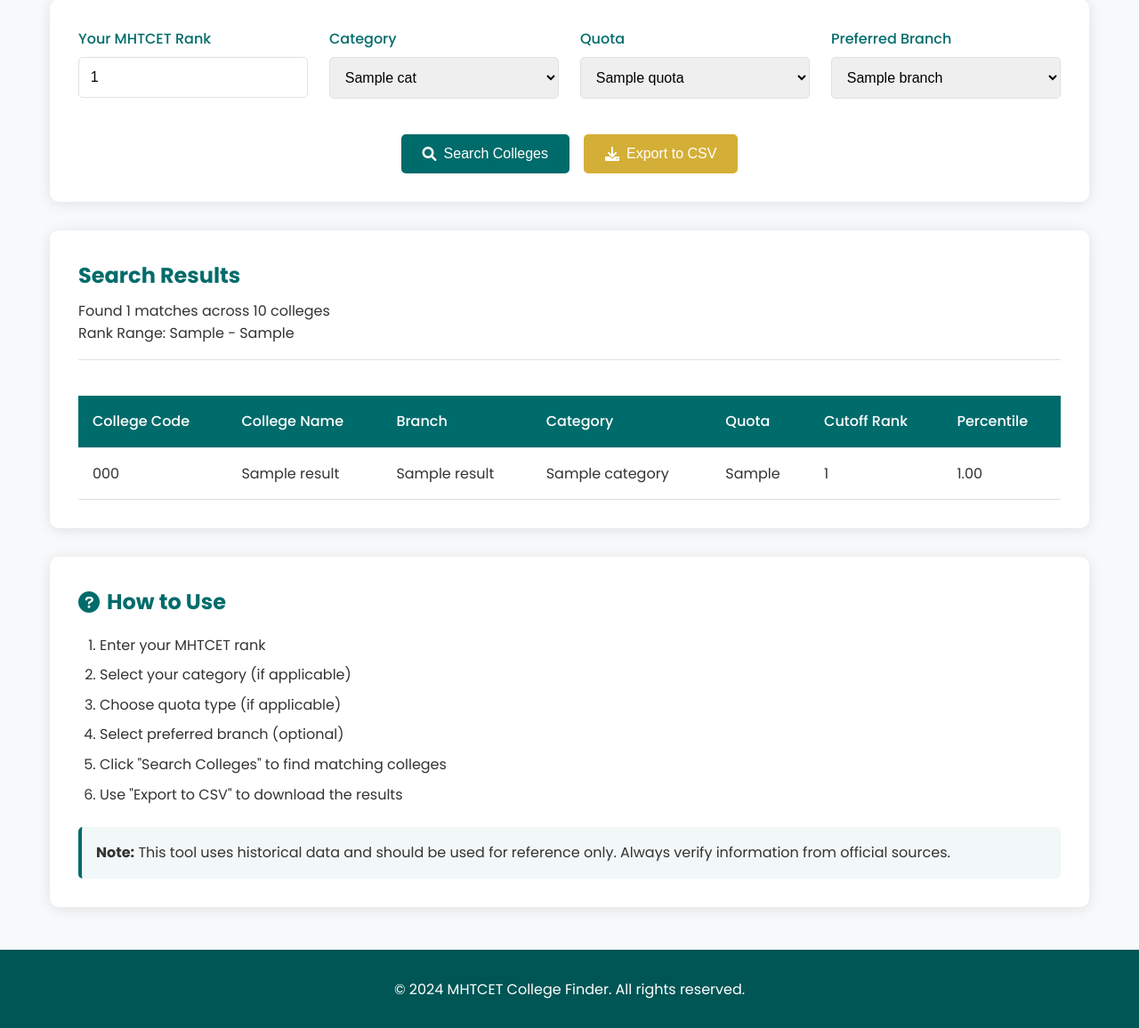
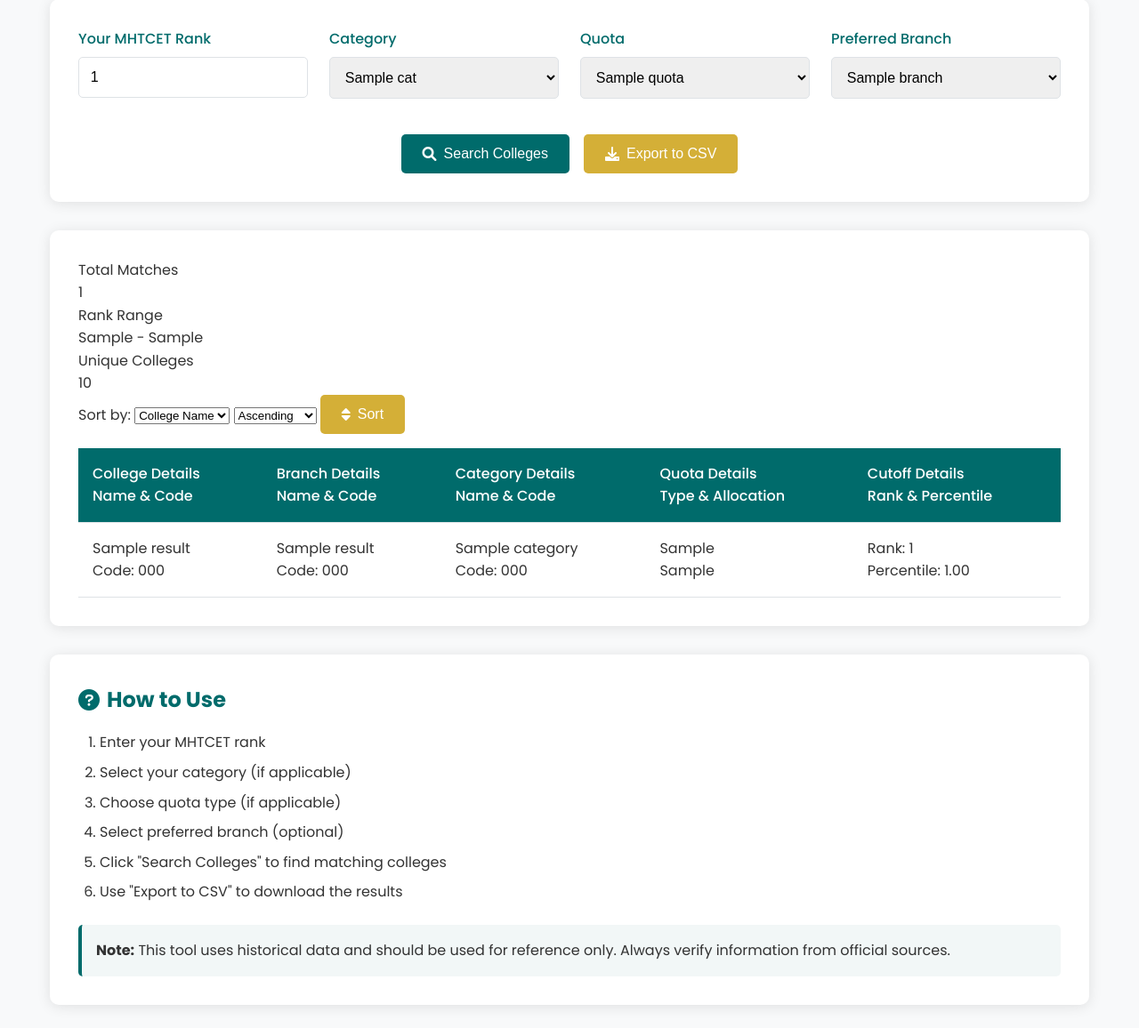
Before and after one commit to JARAWA/NextStepint, a FastAPI app: template mhtcet-service/templates/index.html in a window 1280 px wide. Shown: the part 200-1356 px from the top of the page at 89% size. Run offline with FastAPI, Linux system fonts and the light colour scheme; the template is opened without the code that fills it: most values are stand-ins (such as "Sample title", 1, 10 or a date in 2020).

Commit message:
Update index.html

```diff
--- a/mhtcet-service/templates/index.html
+++ b/mhtcet-service/templates/index.html
@@ -90,44 +90,99 @@
 <!-- Results Section -->
 {% if results %}
 <section class="results-section">
-            <div class="results-summary">
-                <h2>Search Results</h2>
-                <p>Found {{ total_matches }} matches across {{ unique_colleges }} colleges</p>
-                <p>Rank Range: {{ rank_min }} - {{ rank_max }}</p>
+    <!-- Statistics Cards -->
+    <div class="stats-grid">
+        <div class="stat-card">
+            <div class="stat-label">Total Matches</div>
+            <div class="stat-value">{{ total_matches }}</div>
+        </div>
+        <div class="stat-card">
+            <div class="stat-label">Rank Range</div>
+            <div class="stat-value">{{ rank_min }} - {{ rank_max }}</div>
+        </div>
+        <div class="stat-card">
+            <div class="stat-label">Unique Colleges</div>
+            <div class="stat-value">{{ unique_colleges }}</div>
+        </div>
     </div>
 
+    <!-- Controls -->
+    <div class="table-controls">
+        <div class="sort-controls">
+            <label>Sort by:</label>
+            <select id="sortField">
+                <option value="college_name">College Name</option>
+                <option value="branch_name">Branch Name</option>
+                <option value="category">Category</option>
+                <option value="quota_type">Quota</option>
+                <option value="rank">Rank</option>
+                <option value="percentile">Percentile</option>
+            </select>
+            <select id="sortOrder">
+                <option value="asc">Ascending</option>
+                <option value="desc">Descending</option>
+            </select>
+            <button onclick="sortTable()" class="btn secondary">
+                <i class="fas fa-sort"></i> Sort
+            </button>
+        </div>
+    </div>
+
+    <!-- Results Table -->
     <div class="results-table-container">
         <table class="results-table">
             <thead>
                 <tr>
-                            <th>College Code</th>
-                            <th>College Name</th>
-                            <th>Branch</th>
-                            <th>Category</th>
-                            <th>Quota</th>
-                            <th>Cutoff Rank</th>
-                            <th>Percentile</th>
+                    <th>
+                        College Details
+                        <div class="th-subtitle">Name & Code</div>
+                    </th>
+                    <th>
+                        Branch Details
+                        <div class="th-subtitle">Name & Code</div>
+                    </th>
+                    <th>
+                        Category Details
+                        <div class="th-subtitle">Name & Code</div>
+                    </th>
+                    <th>
+                        Quota Details
+                        <div class="th-subtitle">Type & Allocation</div>
+                    </th>
+                    <th>
+                        Cutoff Details
+                        <div class="th-subtitle">Rank & Percentile</div>
+                    </th>
                 </tr>
             </thead>
             <tbody>
                 {% for result in results %}
                 <tr>
-                            <td>{{ result.college_code }}</td>
-                            <td>{{ result.college_name }}</td>
-                            <td>{{ result.branch_name }}</td>
-                            <td>{{ result.category }}</td>
-                            <td>{{ result.quota_type }}</td>
-                            <td>{{ result.rank }}</td>
-                            <td>{{ "%.2f"|format(result.percentile) }}</td>
+                    <td>
+                        <div class="cell-main">{{ result.college_name }}</div>
+                        <div class="cell-sub">Code: {{ result.college_code }}</div>
+                    </td>
+                    <td>
+                        <div class="cell-main">{{ result.branch_name }}</div>
+                        <div class="cell-sub">Code: {{ result.branch_code }}</div>
+                    </td>
+                    <td>
+                        <div class="cell-main">{{ result.category }}</div>
+                        <div class="cell-sub">Code: {{ result.category_code }}</div>
+                    </td>
+                    <td>
+                        <div class="cell-main">{{ result.quota_type }}</div>
+                        <div class="cell-sub">{{ result.allocation_type }}</div>
+                    </td>
+                    <td>
+                        <div class="cell-main">Rank: {{ result.rank }}</div>
+                        <div class="cell-sub">Percentile: {{ "%.2f"|format(result.percentile|float) }}</div>
+                    </td>
                 </tr>
                 {% endfor %}
             </tbody>
         </table>
     </div>
-        </section>
-        {% elif rank %}
-        <section class="no-results">
-            <p><i class="fas fa-info-circle"></i> No colleges found matching your criteria.</p>
 </section>
 {% endif %}
 
```
Lines whose indentation alone changed are shown as unchanged.
